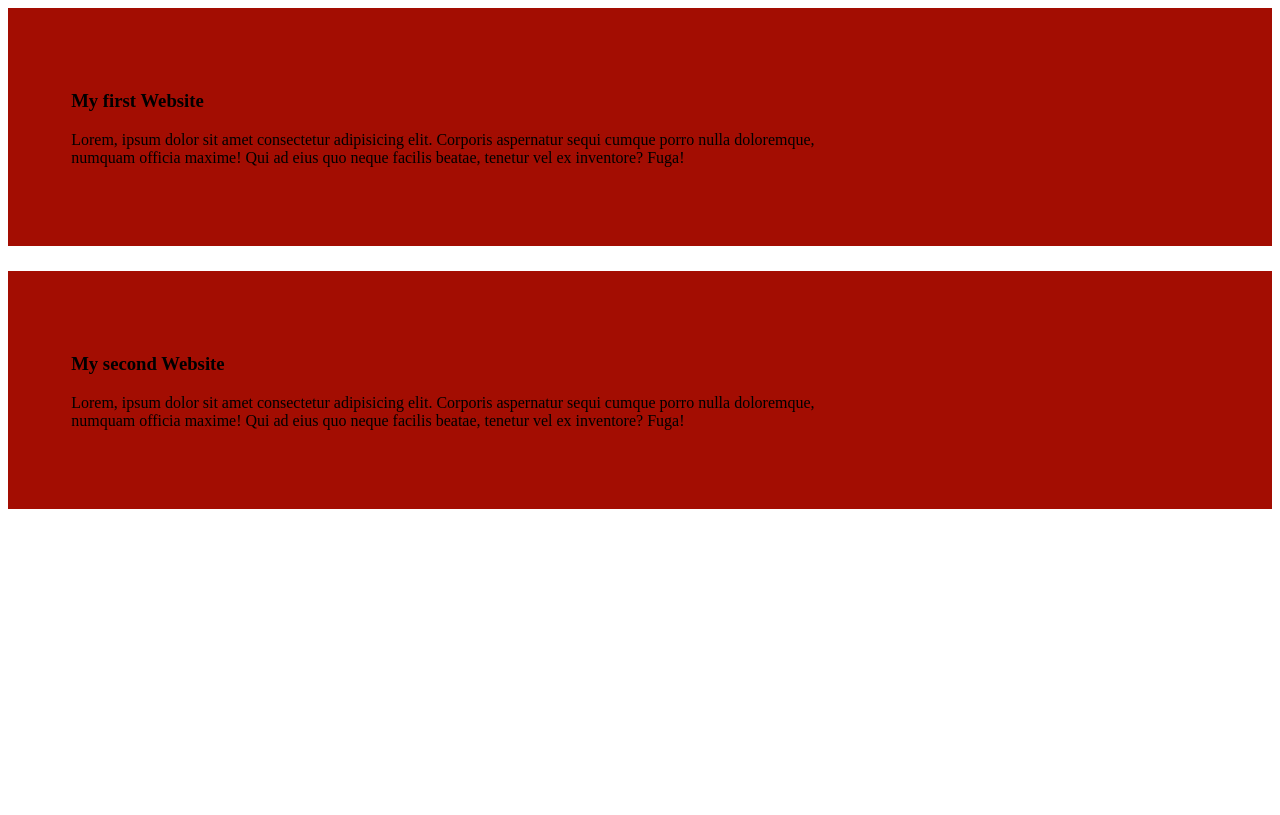
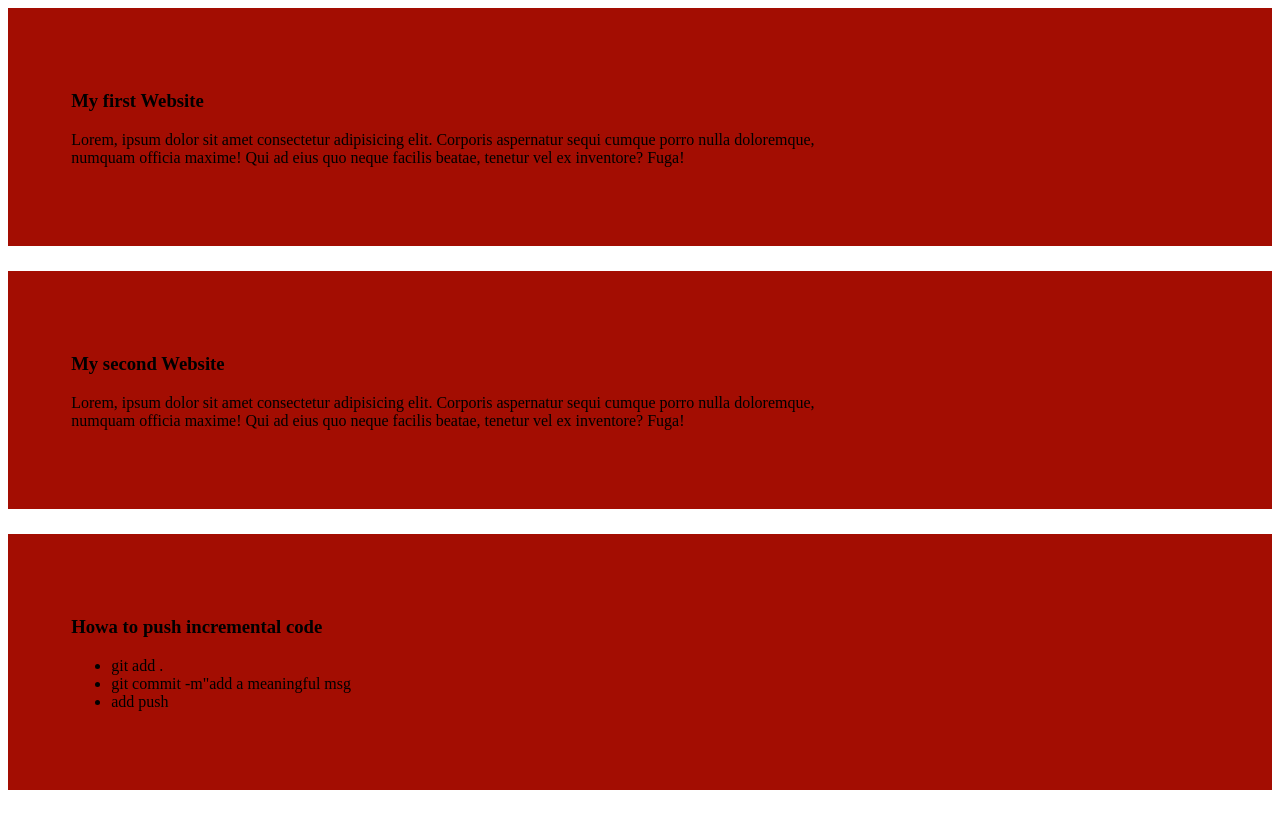
Before and after one commit to tushmibormon/my-first-github-repos, a plain HTML site: page index.html in a window 1280 px wide. Drawn offline with Linux system fonts and the light colour scheme.

Commit message:
added the incremental code

```diff
--- a/index.html
+++ b/index.html
@@ -15,6 +15,14 @@
         <h3>My second Website</h3>
         <p>Lorem, ipsum dolor sit amet consectetur adipisicing elit. Corporis aspernatur sequi cumque porro nulla doloremque, <br>numquam officia maxime! Qui ad eius quo neque facilis beatae, tenetur vel ex inventore? Fuga!</p>
     </div>
+    <div>
+        <h3>Howa to push incremental code</h3>
+        <ul>
+            <li>git add .</li>
+            <li>git commit -m"add a meaningful msg</li>
+            <li>add push</li>
+        </ul>
+    </div>
 
 </body>
 </html>
```
